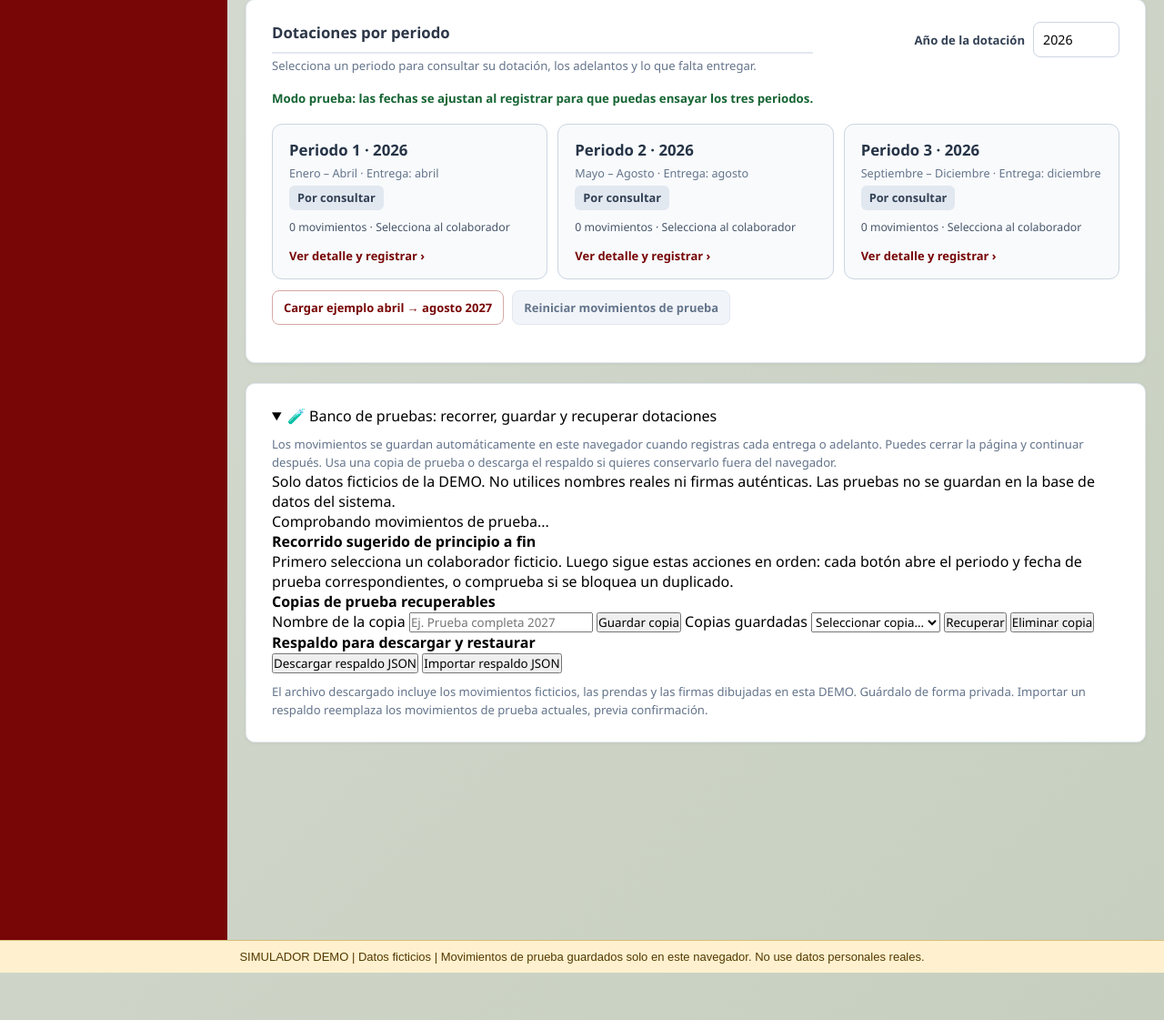
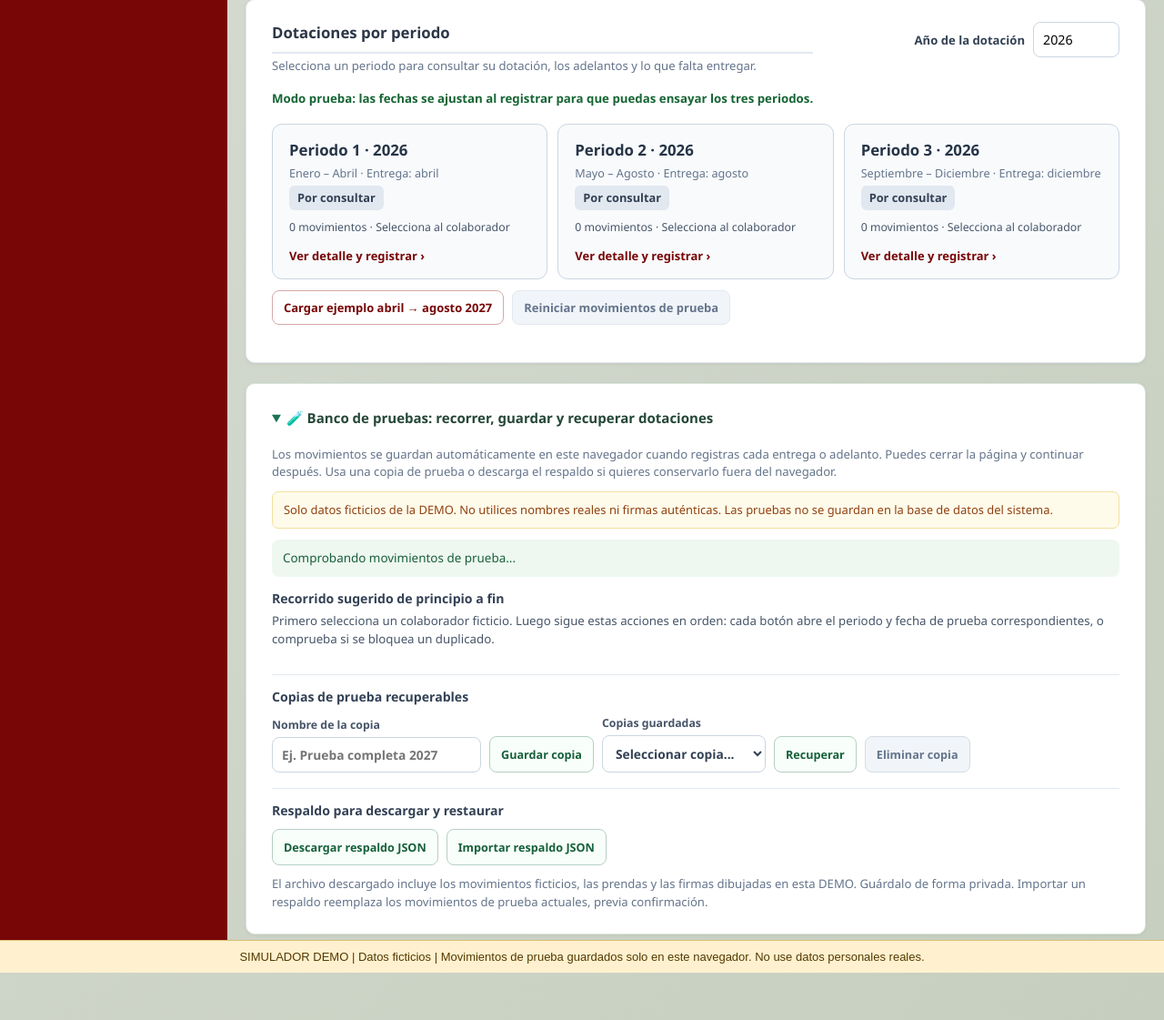
Before and after one commit to Sebastian1047/Gestion-humana, a PHP site: page /View/NuevaDotacion.php in a window 1280 px wide. Shown: the part 668-1789 px from the top of the page at 91% size. Run offline with PHP 8.4, Linux system fonts and the light colour scheme; the visitor is signed in with stand-in values (Sample User, id 1).

Commit message:
style(demo): banco de pruebas y controles de guardar/recuperar

```diff
--- a/CSS/NuevaDotacionPeriodos.css
+++ b/CSS/NuevaDotacionPeriodos.css
@@ -115,3 +115,30 @@
 .prenda-bloque.nd-excluida{opacity:.55;background:#f3f4f6;border-color:#dbe2e8}
 .prenda-bloque.nd-excluida .nd-item-estado{color:#7a3b12;font-weight:600}
 .nd-regla-grupos{margin:-7px 0 14px;padding:9px 12px;border-left:3px solid #780606;background:#fff8f8;color:#594042;font-size:.82rem;line-height:1.45;border-radius:4px}
+
+/* Banco de pruebas: desplegable para mantener la pantalla de periodos ligera. */
+.nd-banco-pruebas {border:1px solid #d9e5dc;background:#fff;}
+.nd-banco-pruebas details>summary {cursor:pointer;font-weight:750;color:#254738;font-size:.94rem;line-height:1.5;padding:2px 0 8px;}
+.nd-banco-pruebas details>summary::marker {color:#187451;}
+.nd-banco-pruebas .nd-banco-aviso {color:#92400e;font-size:.81rem;line-height:1.5;background:#fffbeb;border:1px solid #f3df9e;border-radius:7px;padding:10px 12px;margin:11px 0;}
+.nd-banco-estado {font-size:.84rem;line-height:1.5;border-radius:8px;padding:10px 12px;background:#eef7f0;color:#17603a;margin:12px 0;}
+.nd-banco-pruebas h4 {font-size:.88rem;color:#334155;margin:14px 0 6px;}
+.nd-ruta-intro p {font-size:.83rem;color:#475569;line-height:1.5;margin:0 0 12px;}
+.nd-ruta-pasos {display:grid;grid-template-columns:repeat(2,minmax(0,1fr));gap:9px;margin:11px 0 13px;}
+.nd-ruta-paso {text-align:left;display:flex;justify-content:space-between;align-items:center;gap:10px;border:1px solid #d5dee8;background:#f8fafc;border-radius:9px;padding:11px 13px;cursor:pointer;font:inherit;color:#334155;}
+.nd-ruta-paso:hover {background:#eef6f1;border-color:#8dbca1;}
+.nd-ruta-paso small {font-size:.76rem;color:#64748b;display:block;margin-top:4px;line-height:1.4;}
+.nd-ruta-paso strong {font-size:.82rem;display:block;}
+.nd-ruta-paso .nd-ruta-marca {font-size:.75rem;font-weight:750;flex-shrink:0;border-radius:8px;color:#64748b;padding:5px 8px;background:#e2e8f0;}
+.nd-ruta-paso .nd-ruta-marca.finalizado {color:#166534;background:#dcfce7;}
+.nd-banco-mensaje {padding:12px;border-radius:8px;font-size:.86rem;line-height:1.5;border:1px solid #a4d3b5;background:#ecfdf5;color:#166534;margin-top:9px;}
+.nd-banco-mensaje[hidden] {display:none;}
+.nd-banco-mensaje.error {background:#fef2f2;color:#991b1b;border-color:#fecaca;}
+.nd-banco-separador {border-top:1px solid #e2e8f0;margin:17px 0 10px;}
+.nd-copia-acciones {display:flex;align-items:flex-end;gap:9px;flex-wrap:wrap;margin:11px 0 4px;}
+.nd-copia-nombre {font-size:.77rem;color:#475569;font-weight:650;display:flex;flex-direction:column;gap:5px;min-width:180px;}
+.nd-copia-nombre input,.nd-copia-nombre select {border:1px solid #cbd5e1;border-radius:8px;padding:9px 10px;background:white;font:inherit;font-size:.86rem;color:#334155;max-width:250px;}
+.nd-copia-acciones .cc-btn {border:1px solid #b5cfc3;border-radius:8px;background:#f8fffa;color:#17603a;padding:10px 12px;font-weight:700;font-size:.79rem;cursor:pointer;}
+.nd-copia-acciones .cc-btn:hover {background:#e8f6ee;}
+.nd-copia-acciones .cc-btn-texto {background:#f1f5f9;color:#64748b;border-color:#d4dce5;}
+@media(max-width:760px){.nd-ruta-pasos{grid-template-columns:1fr}.nd-copia-nombre{width:100%}.nd-copia-nombre input,.nd-copia-nombre select{max-width:none;width:100%;}}
```
